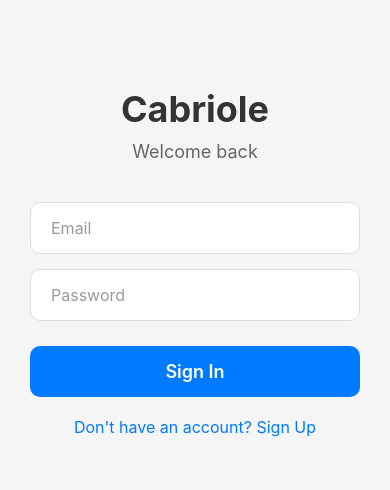
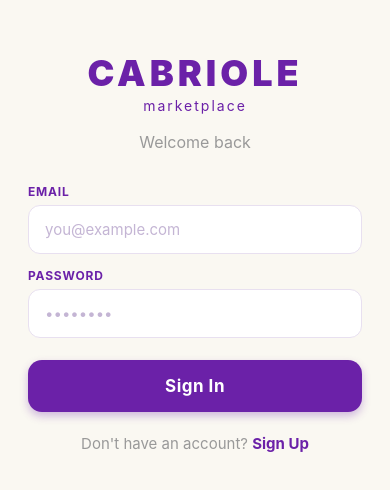
Before and after one commit to vivianywang/Cabriole, a React Native app: screen /Login in a window 390 px wide. Shown: the part 160-650 px from the top of the page. Built offline with nearby package versions, Linux system fonts and the light colour scheme.

Commit message:
Updated Login Screen

```diff
--- a/screens/LoginScreen.js
+++ b/screens/LoginScreen.js
@@ -9,9 +9,15 @@ import {
   Platform,
   Alert,
   ActivityIndicator,
+  SafeAreaView,
 } from 'react-native';
 import { AuthContext } from '../context/AuthContext';
 import { login, signup } from '../api/auth';
+
+const PURPLE = '#6B21A8';
+const CREAM = '#FAF8F2';
+const BORDER = '#E8E0F0';
+const PURPLE_LIGHT = '#F3EEF9';
 
 export default function LoginScreen() {
   const [isSignUp, setIsSignUp] = useState(false);
@@ -28,7 +34,6 @@ export default function LoginScreen() {
       Alert.alert('Error', 'Please fill in all fields');
       return;
     }
-
     setLoading(true);
     try {
       const response = await login(email, password);
@@ -45,17 +50,14 @@ export default function LoginScreen() {
       Alert.alert('Error', 'Please fill in all fields');
       return;
     }
-
     if (password !== confirmPassword) {
       Alert.alert('Error', 'Passwords do not match');
       return;
     }
-
     if (password.length < 6) {
       Alert.alert('Error', 'Password must be at least 6 characters');
       return;
     }
-
     setLoading(true);
     try {
       const response = await signup(name, email, password);
@@ -76,63 +78,81 @@ export default function LoginScreen() {
   };
 
   return (
+    <SafeAreaView style={styles.safeArea}>
       <KeyboardAvoidingView
         style={styles.container}
         behavior={Platform.OS === 'ios' ? 'padding' : 'height'}
       >
         <View style={styles.formContainer}>
-        <Text style={styles.title}>Cabriole</Text>
+          {/* Brand */}
+          <View style={styles.brandBlock}>
+            <Text style={styles.brandName}>CABRIOLE</Text>
+            <Text style={styles.brandSub}>marketplace</Text>
+          </View>
+
           <Text style={styles.subtitle}>
             {isSignUp ? 'Create your account' : 'Welcome back'}
           </Text>
 
           {isSignUp && (
+            <View style={styles.inputWrapper}>
+              <Text style={styles.inputLabel}>Full Name</Text>
               <TextInput
                 style={styles.input}
-            placeholder="Full Name"
-            placeholderTextColor="#999"
+                placeholder="Your name"
+                placeholderTextColor="#C4B5D4"
                 value={name}
                 onChangeText={setName}
                 autoCapitalize="words"
               />
+            </View>
           )}
 
+          <View style={styles.inputWrapper}>
+            <Text style={styles.inputLabel}>Email</Text>
             <TextInput
               style={styles.input}
-          placeholder="Email"
-          placeholderTextColor="#999"
+              placeholder="you@example.com"
+              placeholderTextColor="#C4B5D4"
               value={email}
               onChangeText={setEmail}
               autoCapitalize="none"
               keyboardType="email-address"
               autoComplete="email"
             />
+          </View>
 
+          <View style={styles.inputWrapper}>
+            <Text style={styles.inputLabel}>Password</Text>
             <TextInput
               style={styles.input}
-          placeholder="Password"
-          placeholderTextColor="#999"
+              placeholder="••••••••"
+              placeholderTextColor="#C4B5D4"
               value={password}
               onChangeText={setPassword}
               secureTextEntry
               autoCapitalize="none"
               autoComplete={isSignUp ? 'password-new' : 'password'}
             />
+          </View>
 
           {isSignUp && (
+            <View style={styles.inputWrapper}>
+              <Text style={styles.inputLabel}>Confirm Password</Text>
               <TextInput
                 style={styles.input}
-            placeholder="Confirm Password"
-            placeholderTextColor="#999"
+                placeholder="••••••••"
+                placeholderTextColor="#C4B5D4"
                 value={confirmPassword}
                 onChangeText={setConfirmPassword}
                 secureTextEntry
                 autoCapitalize="none"
               />
+            </View>
           )}
 
           <TouchableOpacity
-          style={styles.button}
+            style={[styles.button, loading && styles.buttonDisabled]}
             onPress={isSignUp ? handleSignUp : handleLogin}
             disabled={loading}
           >
@@ -148,66 +168,110 @@ export default function LoginScreen() {
           <TouchableOpacity onPress={toggleMode} style={styles.toggleButton}>
             <Text style={styles.toggleText}>
               {isSignUp
-              ? 'Already have an account? Sign In'
-              : "Don't have an account? Sign Up"}
+                ? 'Already have an account? '
+                : "Don't have an account? "}
+              <Text style={styles.toggleTextBold}>
+                {isSignUp ? 'Sign In' : 'Sign Up'}
+              </Text>
             </Text>
           </TouchableOpacity>
         </View>
       </KeyboardAvoidingView>
+    </SafeAreaView>
   );
 }
 
 const styles = StyleSheet.create({
+  safeArea: {
+    flex: 1,
+    backgroundColor: CREAM,
+  },
   container: {
     flex: 1,
-    backgroundColor: '#f5f5f5',
+    backgroundColor: CREAM,
   },
   formContainer: {
     flex: 1,
     justifyContent: 'center',
-    paddingHorizontal: 30,
+    paddingHorizontal: 28,
+    paddingBottom: 20,
   },
-  title: {
+  brandBlock: {
+    alignItems: 'center',
+    marginBottom: 8,
+  },
+  brandName: {
     fontSize: 36,
-    fontWeight: 'bold',
-    color: '#333',
-    marginBottom: 10,
-    textAlign: 'center',
+    fontWeight: '900',
+    color: PURPLE,
+    letterSpacing: 4,
+  },
+  brandSub: {
+    fontSize: 14,
+    color: PURPLE,
+    letterSpacing: 2,
+    fontWeight: '400',
+    marginTop: 2,
   },
   subtitle: {
-    fontSize: 18,
-    color: '#666',
-    marginBottom: 40,
+    fontSize: 16,
+    color: '#999',
     textAlign: 'center',
+    marginBottom: 32,
+    marginTop: 10,
+  },
+  inputWrapper: {
+    marginBottom: 14,
+  },
+  inputLabel: {
+    fontSize: 12,
+    fontWeight: '700',
+    color: PURPLE,
+    letterSpacing: 0.8,
+    textTransform: 'uppercase',
+    marginBottom: 6,
   },
   input: {
     backgroundColor: '#fff',
-    paddingHorizontal: 20,
-    paddingVertical: 15,
-    borderRadius: 10,
-    fontSize: 16,
-    marginBottom: 15,
-    borderWidth: 1,
-    borderColor: '#ddd',
+    paddingHorizontal: 16,
+    paddingVertical: 14,
+    borderRadius: 12,
+    fontSize: 15,
+    borderWidth: 1.5,
+    borderColor: BORDER,
+    color: '#1a1a1a',
   },
   button: {
-    backgroundColor: '#007AFF',
-    paddingVertical: 15,
-    borderRadius: 10,
-    marginTop: 10,
+    backgroundColor: PURPLE,
+    paddingVertical: 16,
+    borderRadius: 14,
+    marginTop: 8,
     alignItems: 'center',
+    shadowColor: PURPLE,
+    shadowOffset: { width: 0, height: 4 },
+    shadowOpacity: 0.3,
+    shadowRadius: 8,
+    elevation: 5,
+  },
+  buttonDisabled: {
+    opacity: 0.6,
   },
   buttonText: {
     color: '#fff',
-    fontSize: 18,
-    fontWeight: '600',
+    fontSize: 17,
+    fontWeight: '700',
+    letterSpacing: 0.5,
   },
   toggleButton: {
-    marginTop: 20,
+    marginTop: 22,
     alignItems: 'center',
   },
   toggleText: {
-    color: '#007AFF',
-    fontSize: 16,
+    color: '#999',
+    fontSize: 15,
+  },
+  toggleTextBold: {
+    color: PURPLE,
+    fontWeight: '700',
   },
 });
```
Lines whose indentation alone changed are shown as unchanged.
